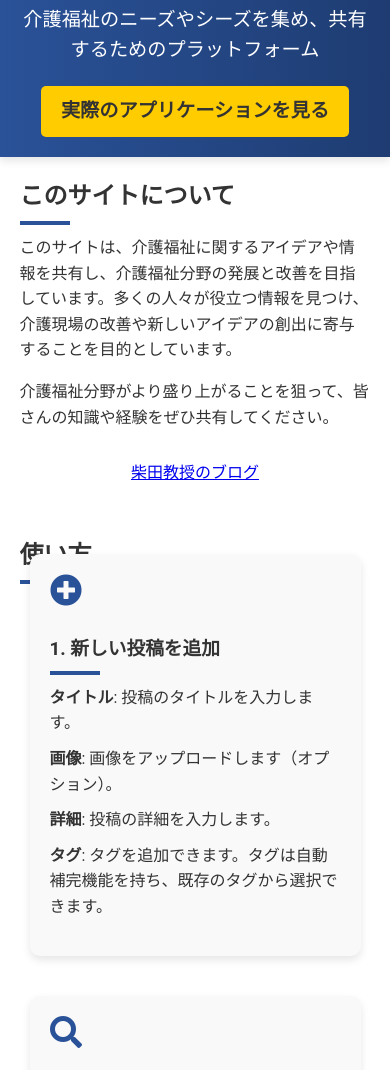
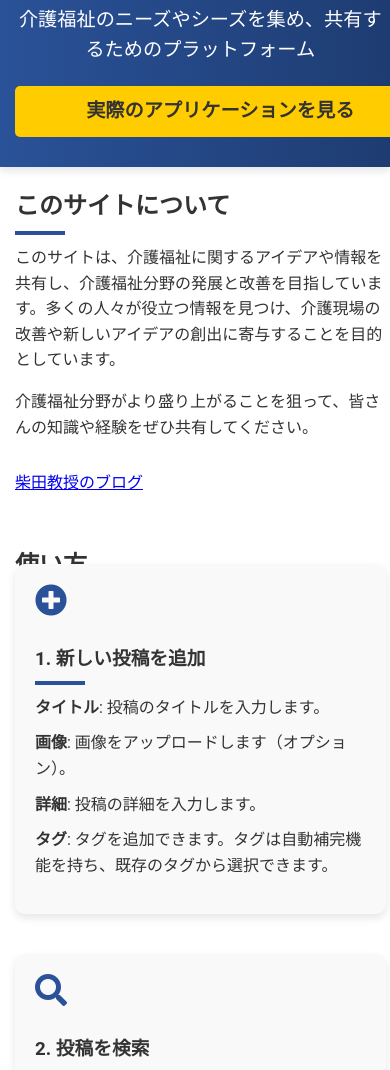
Before and after one commit to kakeru58/KaigoIdeas, a plain HTML site: page docs/index.html in a window 390 px wide. Shown: the part 179-1249 px from the top of the page. Drawn offline with nearby package versions, Linux system fonts and the light colour scheme.

Commit message:
Add: Githubpages，ボタンを目立たせる

```diff
--- a/docs/styles.css
+++ b/docs/styles.css
@@ -137,7 +137,7 @@ footer p {
     border-radius: 50%;
     margin-right: 10px;
     border: 2px solid #2a5298;
-    animation: pulse 2s infinite;
+    animation: pulse 2s infinite forwards;
 }
 
 .contributors li {
@@ -176,6 +176,7 @@ footer p {
     animation: rotateIn 1s ease-out forwards;
 }
 
+/* Keyframes */
 @keyframes slideInDown {
     from {
         transform: translateY(-100%);
@@ -254,3 +255,20 @@ footer p {
         opacity: 1;
     }
 }
+
+/* Media Queries */
+@media (max-width: 768px) {
+    .container {
+        width: 95%;
+    }
+
+    .steps .step {
+        flex: 1 1 90%; /* Adjust width and spacing for smaller screens */
+        margin: 10px auto; /* Center steps and add margin */
+    }
+
+    .cta-button {
+        width: 100%; /* Make buttons full width on small screens */
+        margin-bottom: 10px;
+    }
+}
```
